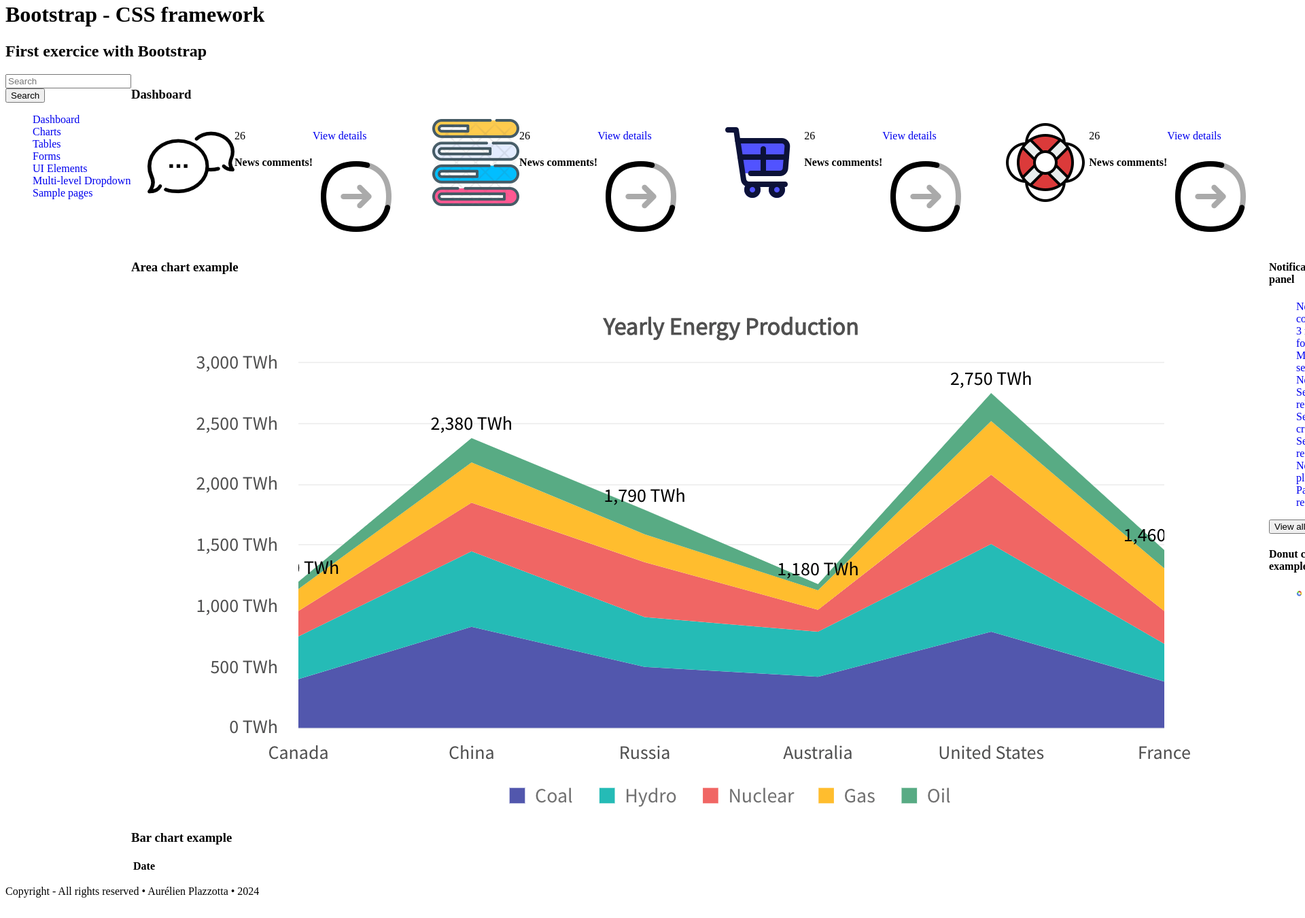
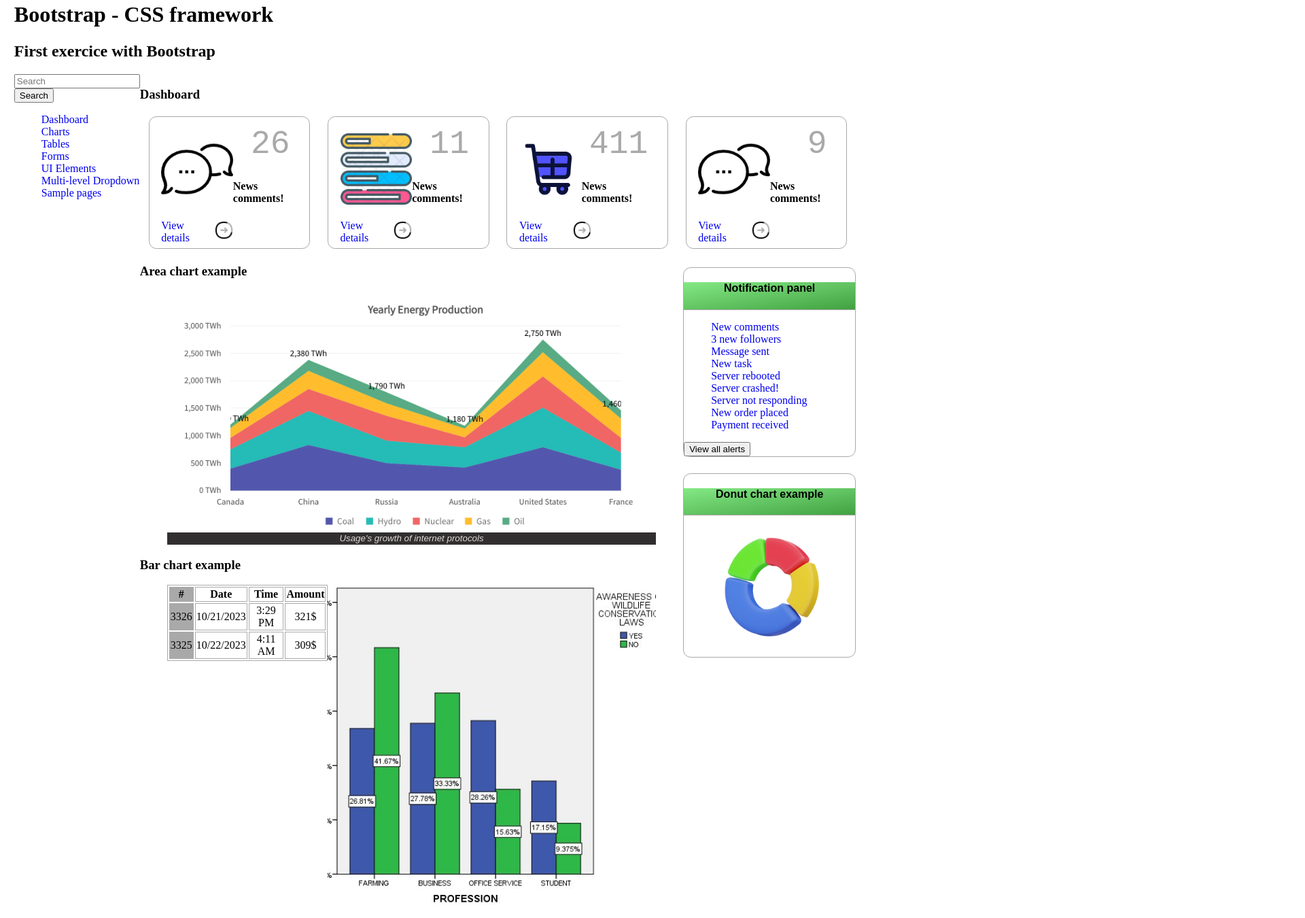
Before and after one commit to kenaryn/training, a plain HTML site: page index.html in a window 1280 px wide. Shown: the part 18-1368 px from the top of the page at 68% size, 1920 px wide, since content can reach past the window. Drawn offline with Linux system fonts and the light colour scheme.

Commit message:
Add some positionning elements and style to further match compliance with technical spec

```diff
--- a/design/default.css
+++ b/design/default.css
@@ -1,3 +1,7 @@
+body {
+  margin: 0.4rem 1.3rem;
+}
+
 ul, ol {
   list-style-type: none;
 }
@@ -13,20 +17,103 @@ section#global-container {
 section#header {
   display: flex;
   flex-flow: row wrap;
-}
-
-section#header article {
-  padding: 0.4rem 1.5rem;
+  justify-content: space-between;
 }
 
 section#header article {
   display: flex;
+  flex-flow: column wrap;
+  flex: 1 125px;
+  margin: 0.2rem 0.8rem;
+  padding: 0.4rem 1.1rem;
+  border: thin solid darkgray;
+  border-radius: 0.7rem;
 }
 
 section#header article > header {
   display: flex;
+  align-items: center;
+  justify-content: space-between;
 }
+
+/* section#header article > #view-details { WITHOUT ANY EFFECT
+  justify-content: space-between;
+} */
 
 section#primary-content {
   display: flex;
 }
+
+section#auxilliary-content > article {
+  border: thin solid darkgrey;
+  margin: 1.5rem 0;
+  border-radius: 0.7rem;
+}
+
+section#auxilliary-content > article > header {
+  text-align: center;
+  font-family: Nunito, sans-serif;
+  border-bottom: thin solid darkgrey;
+  background: linear-gradient(to top left, rgb(65, 161, 65),rgb(132, 233, 132));
+}
+
+article#bar-chart > .bar-chart-subparts {
+  display: flex;
+  padding: 0 2.5rem;
+  justify-content: space-between;
+}
+
+article img {
+  max-width: 100%;
+}
+
+img.go-to {
+  width: 25%;
+}
+
+div.view-details {
+  display: flex;
+  justify-content: space-between;
+  align-items: center;
+  border-top: thin 1px darkgrey;
+}
+
+p {
+  margin: 0.1rem 0.3rem;
+  padding: 0.3rem 0.4rem;
+}
+
+p.big-digit {
+  font: 3rem bold small-caps darkgrey, 'Lucida Bright', monospace;
+  color: darkgrey;
+  text-align: right;
+}
+
+figcaption {
+  background-color: #312f2f;
+  color: #e0d9d9;
+  font: italic smaller sans-serif;
+  padding: 0.1rem;
+  text-align: center;
+}
+
+table, th, td {
+  border: thin solid darkgray;
+}
+
+table tr {
+  text-align: center;
+}
+
+table .col-group {
+  background-color: darkgray;
+}
+
+footer#global-footer {
+  margin: 1rem;
+  text-align: center;
+}
+
+button#view-alerts {
+  width: 100%;
+}
--- a/index.html
+++ b/index.html
@@ -34,69 +34,70 @@
     <h3>Dashboard</h3>
     <section id="header">
 
-      <article id="comments">
+      <article id="comments" class="rubric">
         <header>
           <div>
             <img src="./design/comments.png" alt="Tasks">
           </div>
           <div>
-            <p>26</p>
+            <p class="big-digit">26</p>
             <h4>News comments!</h4>
           </div>
         </header>
         <div class="view-details">
-          <p><a href="#">View details</a></p>
-          <img src="./design/encircled_right_arrow.png" alt="Go to" class="go-to">
+          <a href="#">View details</a>
+          <a href="#"><img src="./design/encircled_right_arrow.png" alt="Go to" title="Go to 'Comments' details" class="go-to"></a>
         </div>
       </article>
 
-      <article id="tasks">
+      <article id="comments" class="rubric">
         <header>
           <div>
             <img src="./design/tasks.png" alt="Tasks">
           </div>
           <div>
-            <p>26</p>
+            <p class="big-digit">11</p>
             <h4>News comments!</h4>
           </div>
         </header>
         <div class="view-details">
-          <p><a href="#">View details</a></p>
-          <img src="./design/encircled_right_arrow.png" alt="Go to" class="go-to">
+          <a href="#">View details</a>
+          <a href="#"><img src="./design/encircled_right_arrow.png" alt="Go to" title="Go to 'Comments' details" class="go-to"></a>
         </div>
       </article>
 
-      <article id="offers">
+      <article id="comments" class="rubric">
         <header>
           <div>
             <img src="./design/offers.png" alt="Tasks">
           </div>
           <div>
-            <p>26</p>
+            <p class="big-digit">411</p>
             <h4>News comments!</h4>
           </div>
         </header>
         <div class="view-details">
-          <p><a href="#">View details</a></p>
-          <img src="./design/encircled_right_arrow.png" alt="Go to" class="go-to">
+          <a href="#">View details</a>
+          <a href="#"><img src="./design/encircled_right_arrow.png" alt="Go to" title="Go to 'Comments' details" class="go-to"></a>
         </div>
       </article>
 
-      <article id="support_tickets">
+      <article id="comments" class="rubric">
         <header>
           <div>
-            <img src="./design/support_tickets.png" alt="Tasks">
+            <img src="./design/comments.png" alt="Tasks">
           </div>
           <div>
-            <p>26</p>
+            <p class="big-digit">9</p>
             <h4>News comments!</h4>
           </div>
         </header>
         <div class="view-details">
-          <p><a href="#">View details</a></p>
-          <img src="./design/encircled_right_arrow.png" alt="Go to" class="go-to">
+          <a href="#">View details</a>
+          <a href="#"><img src="./design/encircled_right_arrow.png" alt="Go to" title="Go to 'Comments' details" class="go-to"></a>
         </div>
       </article>
+
     </section>
 
     <section id="primary-content">
@@ -106,21 +107,49 @@
             <h3>Area chart example</h3>
           </header>
           <figure>
-            <img src="./design/area_chart.png" alt="Area chart">
-            <!-- <figcaption>Usage's growth of internet protocols</figcaption> -->
+            <img src="./design/area_chart.png" alt="Area chart" title="Main area chart">
+            <figcaption>Usage's growth of internet protocols</figcaption>
           </figure>
         </article>
 
         <article id="bar-chart">
           <header>
             <h3>Bar chart example</h3>
+            <!-- add icon to the left and dropdown list to the right -->
           </header>
+          <div class="bar-chart-subparts">
+            <div>
               <table>
+                <colgroup>
+                  <col class="col-group">
+                  <col span="3">
+                <tr>
+                  <th>#</th>
                   <th>Date</th>
-            <!-- Insert a html table example -->
+                  <th>Time</th>
+                  <th>Amount</th>
+                </tr>
+                <tr>
+                  <td>3326</td>
+                  <td>10/21/2023</td>
+                  <td>3:29 PM</td>
+                  <td>321$</td>
+                </tr>
+                <tr>
+                  <td>3325</td>
+                  <td>10/22/2023</td>
+                  <td>4:11 AM</td>
+                  <td>309$</td>
+                </tr>
               </table>
+            </div>
+            <div>
+              <img src="./design/bar_chart.jpg" alt="Bar chart" title="Meat consumption">
+            </div>
+          </div>
         </article>
       </section>
+
       <section id="auxilliary-content">
         <article>
           <header>
@@ -137,7 +166,9 @@
             <li><a href="#">New order placed</a></li>
             <li><a href="#">Payment received</a></li>
           </ul>
-        <button>View all alerts</button>
+          <form role="search">
+            <button class="view-alerts">View all alerts</button>
+          </form>
         </article>
 
         <article id="donut-chart">
@@ -145,10 +176,11 @@
             <h4>Donut chart example</h4>
           </header>
           <figure>
-            <img src="./design/donut_chart.png" alt="Donut chart" width="28%">
+            <img src="./design/donut_chart.png" alt="Donut chart" title="Auxilliary donut chart">
           </figure>
         </article>
       </section>
+
     </section>
   </main>
 </section>
```
Also changed, not shown: design/bar_chart.jpg (added), 1 other file. Lines whose indentation alone changed are shown as unchanged.
